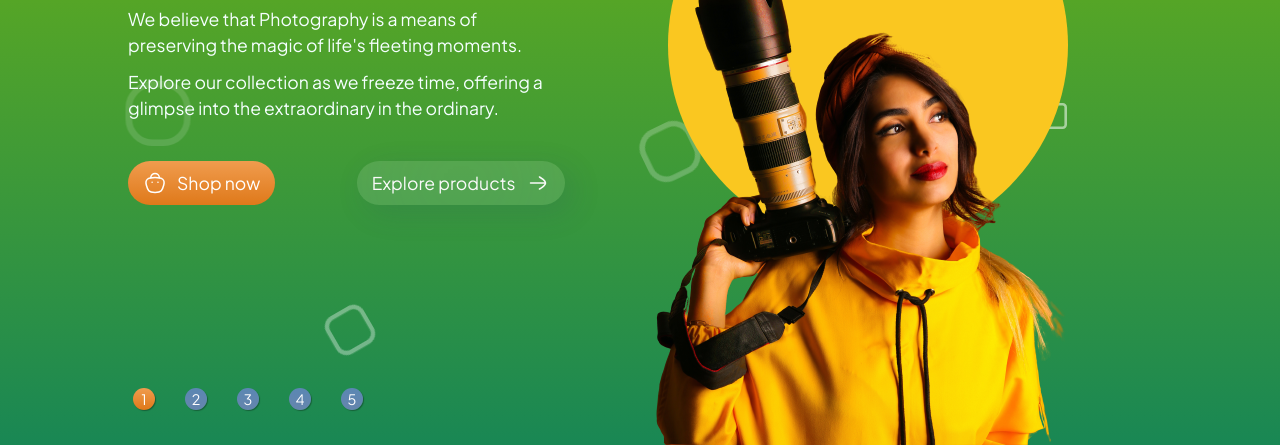
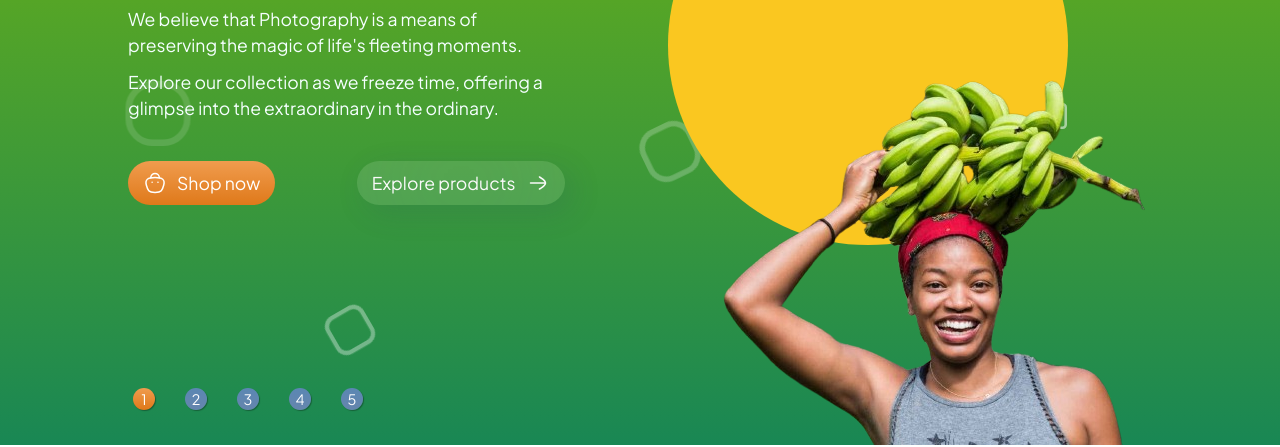
Before and after one commit to fescii/shop, a plain HTML site: page index.html in a window 1280 px wide. Shown: the part 355-802 px from the top of the page. Drawn offline with Linux system fonts and the light colour scheme.

Commit message:
Footer Entry:A63

```diff
--- a/index.html
+++ b/index.html
@@ -188,7 +188,7 @@
 				</div>
 				<div class="image">
 					<div class="back-color"></div>
-					<img src="img/home/top1.png" alt="Image" srcset="">
+					<img src="img/landing/bananas.png" alt="Image" srcset="">
 				</div>
 			</div>
 			<div class="content-one second">
@@ -899,7 +899,7 @@
 			</div>
 		</div>
 	</footer>
-	<script src="js/action.js"></script>
+	<!-- <script src="js/action.js"></script> -->
 </body>
 
 </html>
```
Also changed, not shown: img/landing/bananas.png (added).
